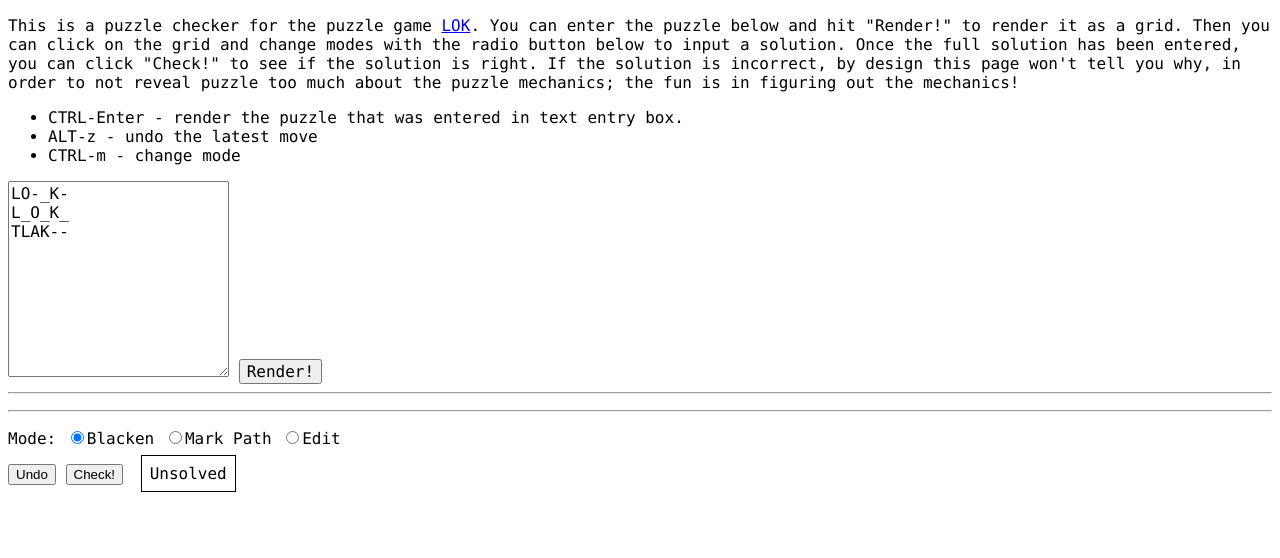
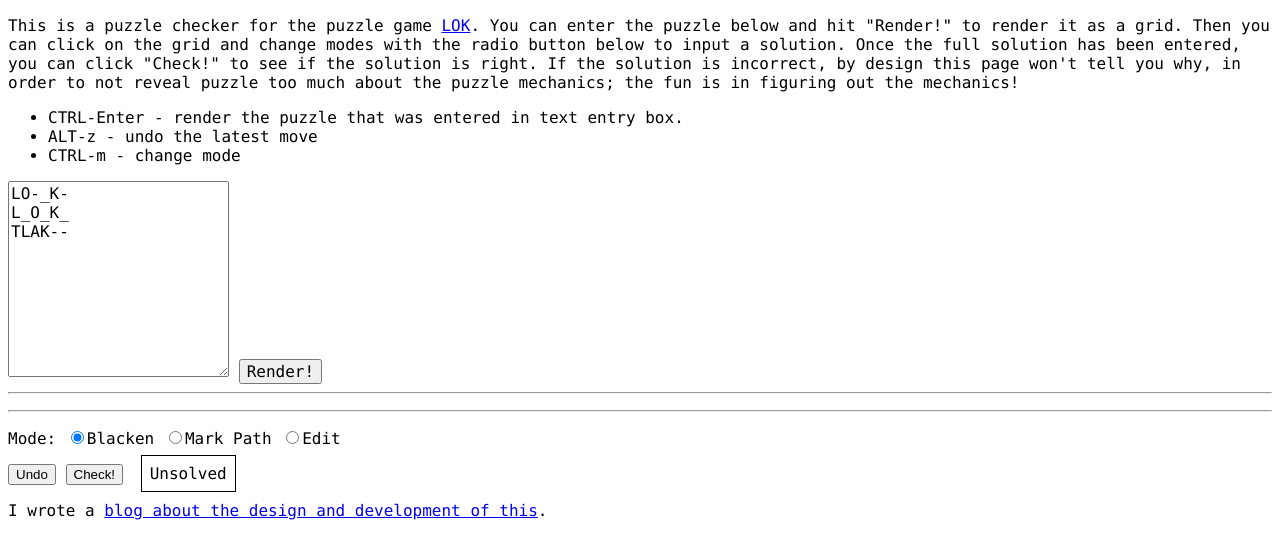
Before and after one commit to knutaf/lok_wasm, a website built with webpack: page www/index.html in a window 1280 px wide. Built offline with nearby package versions, Linux system fonts and the light colour scheme; what lok-wasm would draw is missing.

Commit message:
Include link to blog post in HTML

```diff
--- a/www/index.html
+++ b/www/index.html
@@ -85,6 +85,7 @@
     <button id="check_solution">Check!</button>
     <span id="result_display">Unsolved</span>
     </p>
+    <p>I wrote a <a href="https://dev.to/knutaf/rust-wasm-and-lok-1dfi">blog about the design and development of this</a>.</p>
     <script src="./bootstrap.js"></script>
   </body>
 </html>
```
